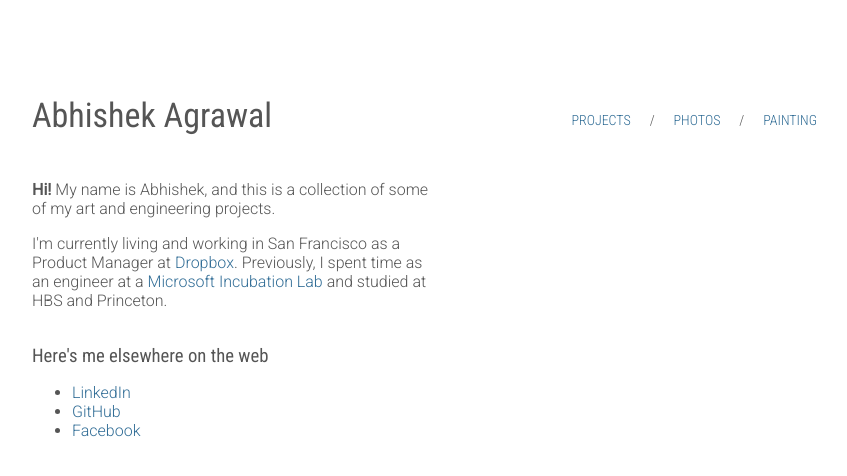
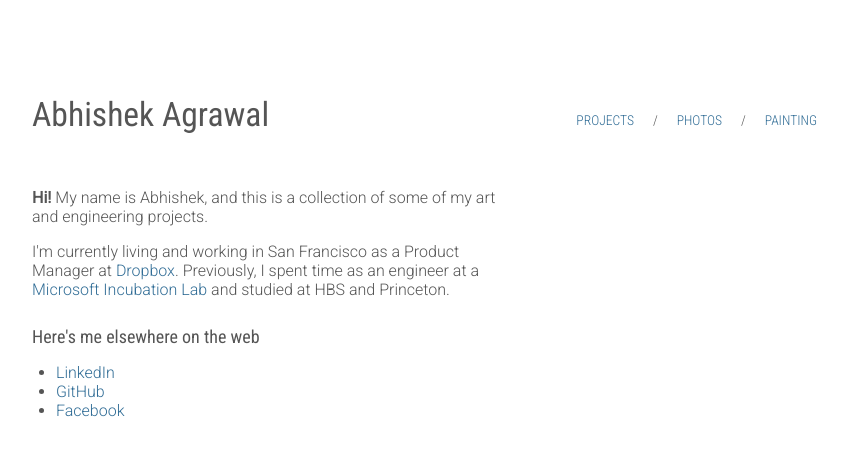
Before and after one commit to abhishek0988/abhishek0988.github.io, a Jekyll site: the page built from index.html, in a window 1280 px wide. Shown: the top 476 px of the page, without its empty margins (208-1055 px from the left). Built offline with Jekyll 4.4.1, drawn with Linux system fonts in a browser that asks for light colours.

Commit message:
Adding placeholder projects list

```diff
--- a/_layouts/default.html
+++ b/_layouts/default.html
@@ -5,8 +5,8 @@
     <title>{{ page.title }}</title>
     <meta name="viewport" content="width=device-width, initial-scale=1.0">
     <link href="https://fonts.googleapis.com/css?family=Roboto:300,400|Roboto+Condensed:300,400" rel="stylesheet">
-    <link rel="stylesheet" type="text/css" href="css/default.css">
-    <link rel="stylesheet" type="text/css" href="css/screen.css">
+    <link rel="stylesheet" type="text/css" href="/css/default.css">
+    <link rel="stylesheet" type="text/css" href="/css/screen.css">
   </head>
   <body>
     <div class="main">
@@ -18,7 +18,7 @@
 
         <div class="nav-container">
           <ul class="nav">
-            <li><a href="#">Projects</a></li>
+            <li><a href="/projects/">Projects</a></li>
             <li>/</li>
             <li><a href="#">Photos</a></li>
             <li>/</li>
--- a/css/default.css
+++ b/css/default.css
@@ -15,6 +15,14 @@
   color: #316d96;
 }
 
+a:hover {
+  color: #39c;
+}
+
+ul {
+  padding-left: 1.5em;
+}
+
 .main {
   width: 800px;
   margin: 80px auto;
@@ -23,7 +31,7 @@
 
 .header {
   height: 50px;
-  margin-bottom: 40px;
+  margin-bottom: 3em;
 }
 
 .header .title {
@@ -32,7 +40,7 @@
 }
 
 .header .title h1 {
-  font-size: 34px;
+
   margin: 0;
   padding: 0;
 }
@@ -52,7 +60,7 @@
 .header .nav li {
   font-family: 'Roboto Condensed';
   font-weight: lighter;
-  font-size: 14px;
+  font-size: 0.85em;
   display: inline;
   text-transform: uppercase;
   list-style: none;
@@ -60,10 +68,18 @@
   padding-right: 15px;
 }
 
-.content {
-  clear: both;
+.content .intro {
+  width: 60%;
 }
 
-.content .intro {
-  width: 50%;
+.content h3 {
+  font-size: 18px;
+  margin-top: 1.5em;
 }
+
+h1 { font-size: 2.1em; }
+h2 { font-size: 1.5em; }
+h3 { font-size: 1.17em; }
+h4 { font-size: 1.12em; }
+h5 { font-size: .83em; }
+h6 { font-size: .75em; }
--- a/css/screen.css
+++ b/css/screen.css
@@ -6,14 +6,12 @@
 and (orientation : portrait) {
 
   .main {
-    margin: 0 auto;
-    padding: 30px auto;
+    margin: 40px auto;
     width: 90%;
   }
 
   .content {
-    padding-top: 10px;
-    font-size: 14px;
+    padding-top: 1.5em;
   }
 
   .content .intro {
@@ -37,9 +35,4 @@
     font-weight:400;
   }
 
-  h1,h2 { font-size: 160%; }
-  h3 { font-size: 130%; }
-  h4 { font-size: 115%; }
-  h5, h6 { font-size: 110%; }
-
 }
```
Also changed, not shown: index.html (+2 -12 lines), projects/projects.html (added, +17 -0 lines).
